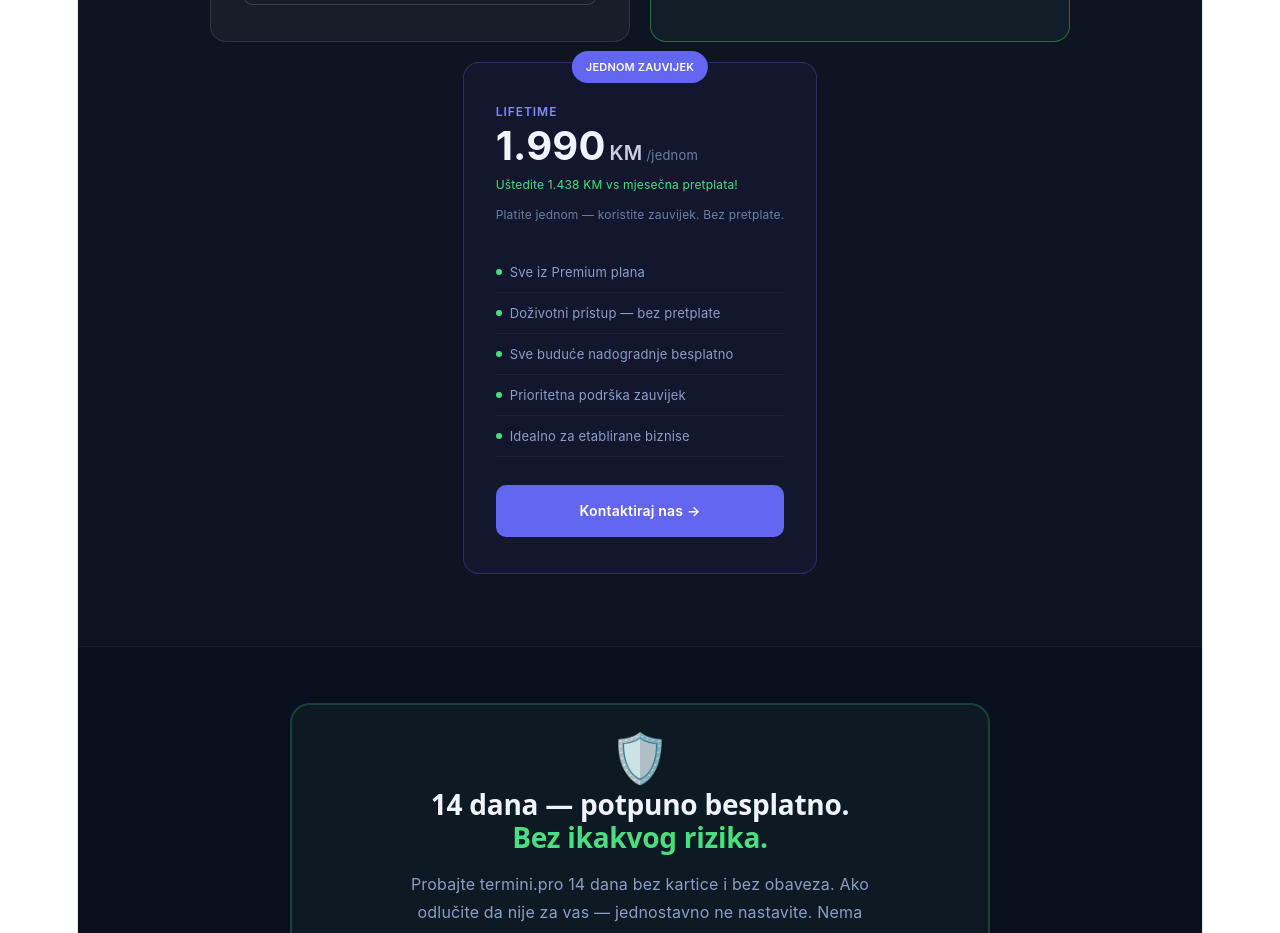
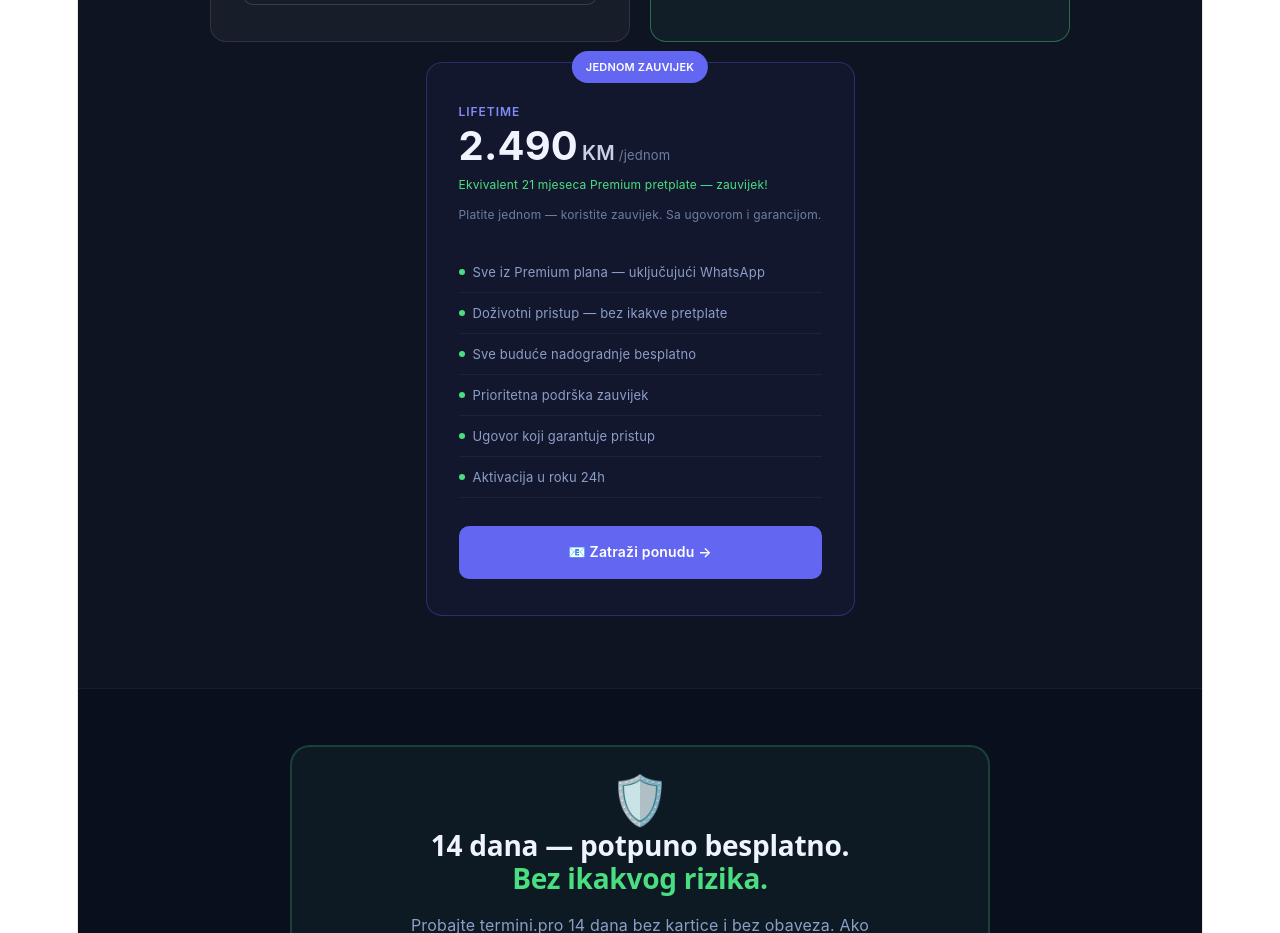
Before and after one commit to adijatadjogo91-cloud/termini-frontend, a React (Vite) app: page / in a window 1280 px wide. Shown: the part 7280-8213 px from the top of the page. Built offline with nearby package versions, Linux system fonts and the light colour scheme.

Commit message:
Landing - Lifetime 2490 KM sa ugovorom

```diff
--- a/src/pages/Landing.jsx
+++ b/src/pages/Landing.jsx
@@ -633,29 +633,30 @@ export default function Landing() {
   </div>
   <p style={{ fontSize: '12px', fontWeight: '600', color: '#818cf8', letterSpacing: '0.08em', textTransform: 'uppercase', marginBottom: '8px' }}>Lifetime</p>
   <div style={{ display: 'flex', alignItems: 'baseline', gap: '4px', marginBottom: '4px' }}>
-    <span style={{ fontSize: '40px', fontWeight: '700', color: '#f0f4ff' }}>1.990</span>
+   <span style={{ fontSize: '40px', fontWeight: '700', color: '#f0f4ff' }}>2.490</span>
     <span style={{ fontSize: '20px', fontWeight: '600', color: '#c8d0e8' }}>KM</span>
     <span style={{ fontSize: '13px', color: '#6b7fa3' }}>/jednom</span>
   </div>
-  <p style={{ fontSize: '12px', color: '#4ade80', marginBottom: '4px' }}>Uštedite 1.438 KM vs mjesečna pretplata!</p>
-  <p style={{ fontSize: '12px', color: '#6b7fa3', marginBottom: '24px' }}>Platite jednom — koristite zauvijek. Bez pretplate.</p>
+  <p style={{ fontSize: '12px', color: '#4ade80', marginBottom: '4px' }}>Ekvivalent 21 mjeseca Premium pretplate — zauvijek!</p>
+<p style={{ fontSize: '12px', color: '#6b7fa3', marginBottom: '24px' }}>Platite jednom — koristite zauvijek. Sa ugovorom i garancijom.</p>
   <div style={{ marginBottom: '28px' }}>
     {[
-      'Sve iz Premium plana',
-      'Doživotni pristup — bez pretplate',
+  'Sve iz Premium plana — uključujući WhatsApp',
+  'Doživotni pristup — bez ikakve pretplate',
   'Sve buduće nadogradnje besplatno',
   'Prioritetna podrška zauvijek',
-      'Idealno za etablirane biznise',
+  'Ugovor koji garantuje pristup',
+  'Aktivacija u roku 24h',
 ].map((s, i) => <div key={i} style={styles.pf}><div style={styles.pfDot} />{s}</div>)}
   </div>
-  <a href="mailto:info@termini.pro?subject=Lifetime plan&body=Zainteresovan/a sam za Lifetime plan." style={{
+  <a href="mailto:info@termini.pro?subject=Lifetime plan 2.490 KM&body=Zdravo,%0A%0AZainteresovan/a sam za Lifetime plan. Molim vas kontaktirajte me.%0A%0AIme biznisa:%0ATelefon:" style={{
   display: 'block', textAlign: 'center',
   background: '#6366f1', color: 'white', border: 'none',
   borderRadius: '10px', padding: '13px', fontSize: '14px',
   fontWeight: '600', cursor: 'pointer', textDecoration: 'none',
   fontFamily: 'Inter, sans-serif'
 }}>
-    Kontaktiraj nas →
+  📧 Zatraži ponudu →
 </a>
 </div>
           </div>
```
Lines whose indentation alone changed are shown as unchanged.
